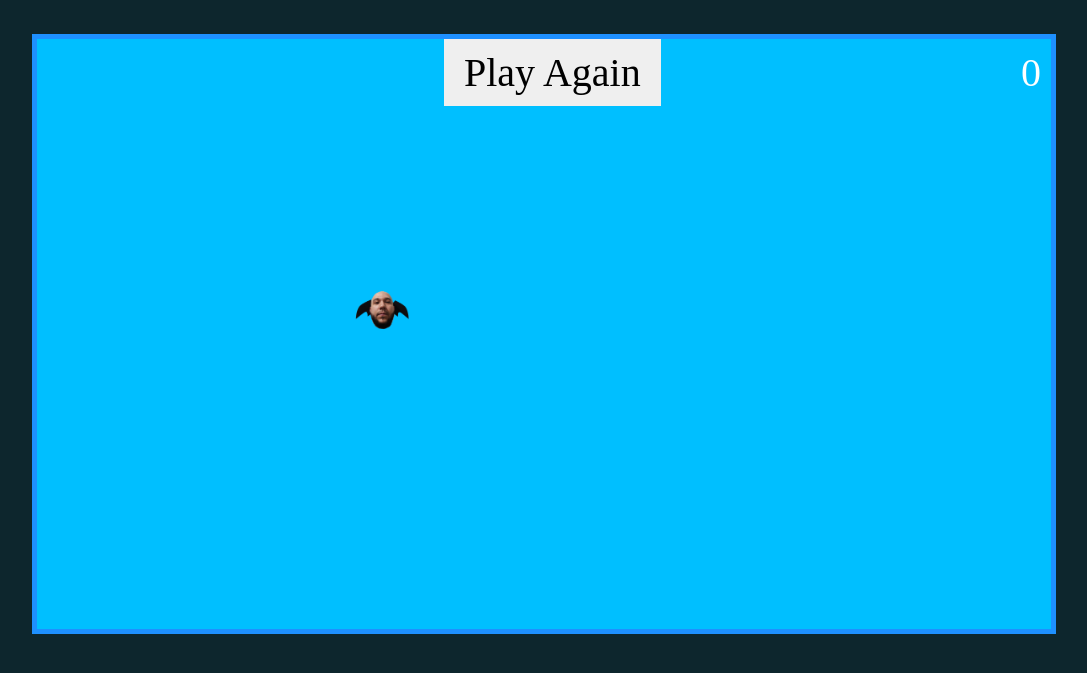
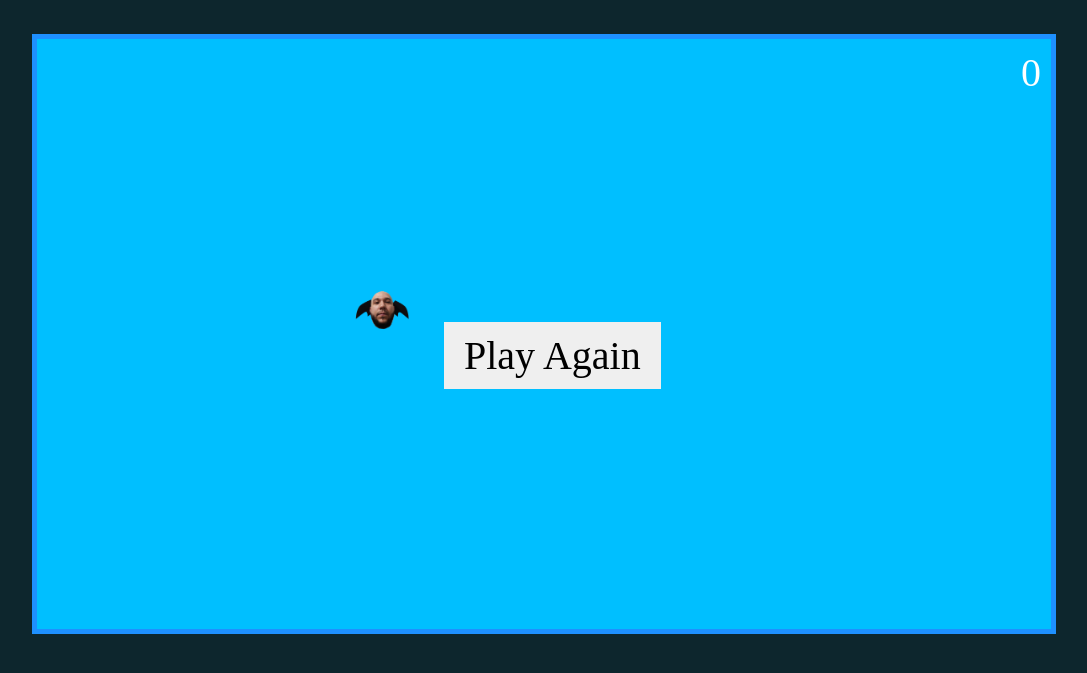
Before and after one commit to Ferreirabob/Flappy-Lukita, a plain HTML site: page index.html in a window 1280 px wide. Shown: the part 61-734 px from the top of the page, without its empty margins (96-1183 px from the left). Drawn offline with Linux system fonts and the light colour scheme; a web font is replaced by a local one.

Commit message:
Update flappy.css

```diff
--- a/css/flappy.css
+++ b/css/flappy.css
@@ -29,6 +29,7 @@
 
   .play-again button{
     position: absolute;
+    top: 48%;
     display: flex;
     flex-direction: row;
     justify-content: center;
@@ -46,6 +47,7 @@
 
   .my-point {
     position: absolute;
+    top: 50%;
     display: flex;
     flex-direction: row;
     justify-content: center;
```
